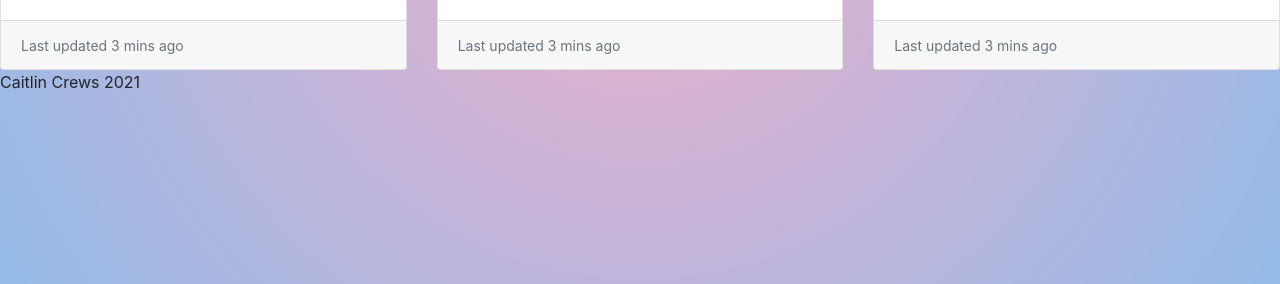
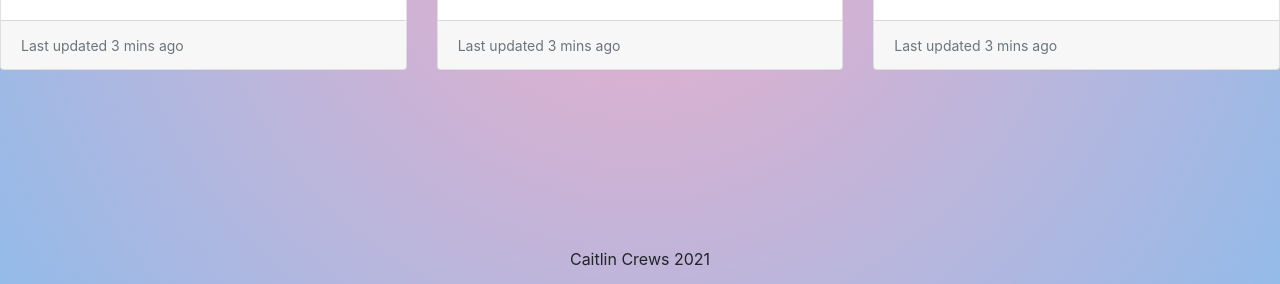
Before and after one commit to caitlincrews08/React-Portfolio, a React (Create React App) app: page /portfolio in a window 1280 px wide. Shown: the part 513-797 px from the top of the page. Built offline with nearby package versions, Linux system fonts and the light colour scheme.

Commit message:
footer css

```diff
--- a/src/components/Footer/footer.js
+++ b/src/components/Footer/footer.js
@@ -1,9 +1,10 @@
 import React from 'react';
+import "./style.css";
 
 function Footer() {
   return(
     <div>
-      <footer>
+      <footer className="footer">
         <p>Caitlin Crews 2021</p>
       </footer>
     </div>
--- a/src/components/Footer/style.css
+++ b/src/components/Footer/style.css
@@ -0,0 +1,8 @@
+.footer {
+  position: fixed;
+  left: 0;
+  bottom: 0;
+  width: 100%;
+  /* color: white; */
+  text-align: center;
+}
```
